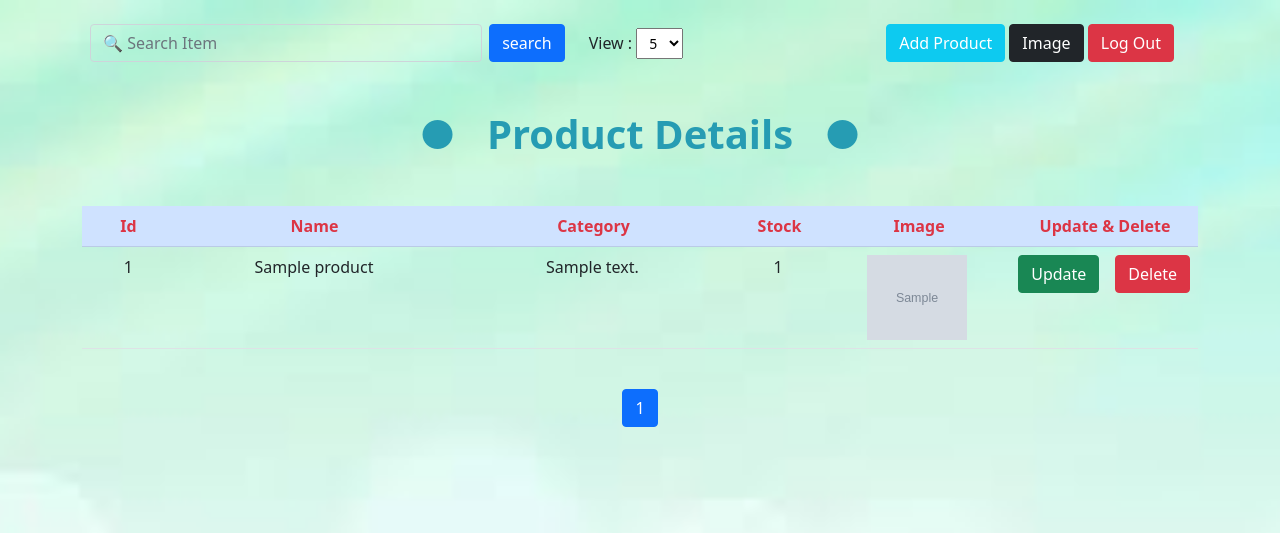
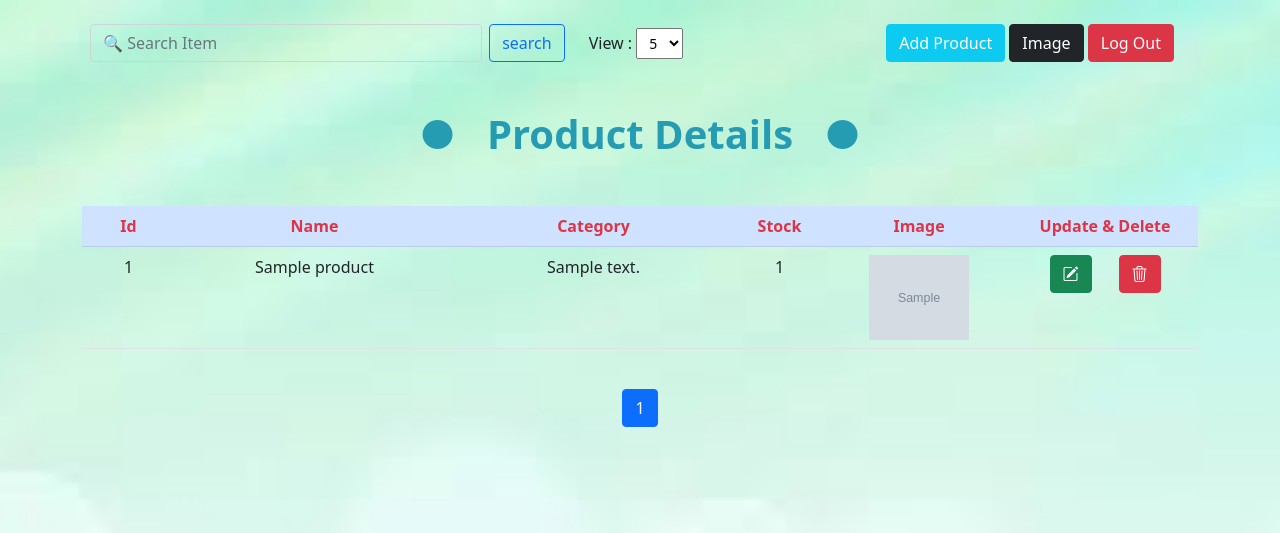
Before and after one commit to KevinMonapara/Product-Management-System, a PHP site: page /data.php in a window 1280 px wide. Shown: the top 533 px of the page. Run offline with PHP 8.4, Linux system fonts and the light colour scheme; tables that the repository leaves empty or names only in its code hold one stand-in row (values such as "Sample post"); grey boxes marked "Sample" are stand-in pictures; lists and menus that the app fills with data are empty.

Commit message:
Update data.php

```diff
--- a/crdm_db/data.php
+++ b/crdm_db/data.php
@@ -7,6 +7,7 @@
     <title>Details</title>
     <link href="https://cdn.jsdelivr.net/npm/bootstrap@5.0.2/dist/css/bootstrap.min.css" rel="stylesheet">
     <script src="https://cdn.jsdelivr.net/npm/bootstrap@5.0.2/dist/js/bootstrap.bundle.min.js"></script>
+    <link rel="stylesheet" href="https://cdn.jsdelivr.net/npm/bootstrap-icons@1.11.1/font/bootstrap-icons.css">
 
     <script>
         function viewDataPerPage(page) {
@@ -67,7 +68,7 @@
                                         value="<?php if (isset($_GET['search'])) {
                                             echo $_GET['search'];
                                         } ?>" placeholder="🔍 Search Item">
-                                    <input type="submit" class="btn btn-primary rounded" value="search">
+                                    <input type="submit" class="btn btn-outline-primary rounded" value="search">
                                 </div>
                             </div>
                         </div>
@@ -102,7 +103,7 @@
         </div>
 
         <div class="m-5 text-center">
-            <h1 style="color: #269cb3; font-weight:800;">●&nbsp;&nbsp; Product Details &nbsp;&nbsp;●</h1>
+            <h1 style="color: #269cb3; font-weight:700;">●&nbsp;&nbsp; Product Details &nbsp;&nbsp;●</h1>
         </div>
 
         <table class='table text-center table-primary mb-0'>
@@ -133,8 +134,8 @@
                 echo "<td class='col-3'>{$row['product_details']}</td>";
                 echo "<td class='col-1'>{$row['product_count']}</td>"; ?>
                 <td class='col-2'> <img src="images/<?php echo $row['image']; ?>" alt="" height="85px" width=100></td>
-                <?php echo "<td class='2'><a href='update.php?name={$row['id']}'><button class='btn btn-success'>Update</button></a></td>"; ?>
-                <?php echo "<td class='2'><a href='delete.php?name={$row['product_name']}'><button class='btn btn-danger'>Delete</button></a></td>"; ?>
+                <?php echo "<td class='2'><a href='update.php?name={$row['id']}'><button class='btn btn-success ms-4'><i class='bi bi-pencil-square'></i></button></a></td>"; ?>
+                <?php echo "<td class='2'><a href='delete.php?name={$row['product_name']}'><button class='btn btn-danger me-4'><i class='bi bi-trash3'></i></button></a></td>"; ?>
                 <?php echo "</tr>";
             }
             echo "</table>";
```
